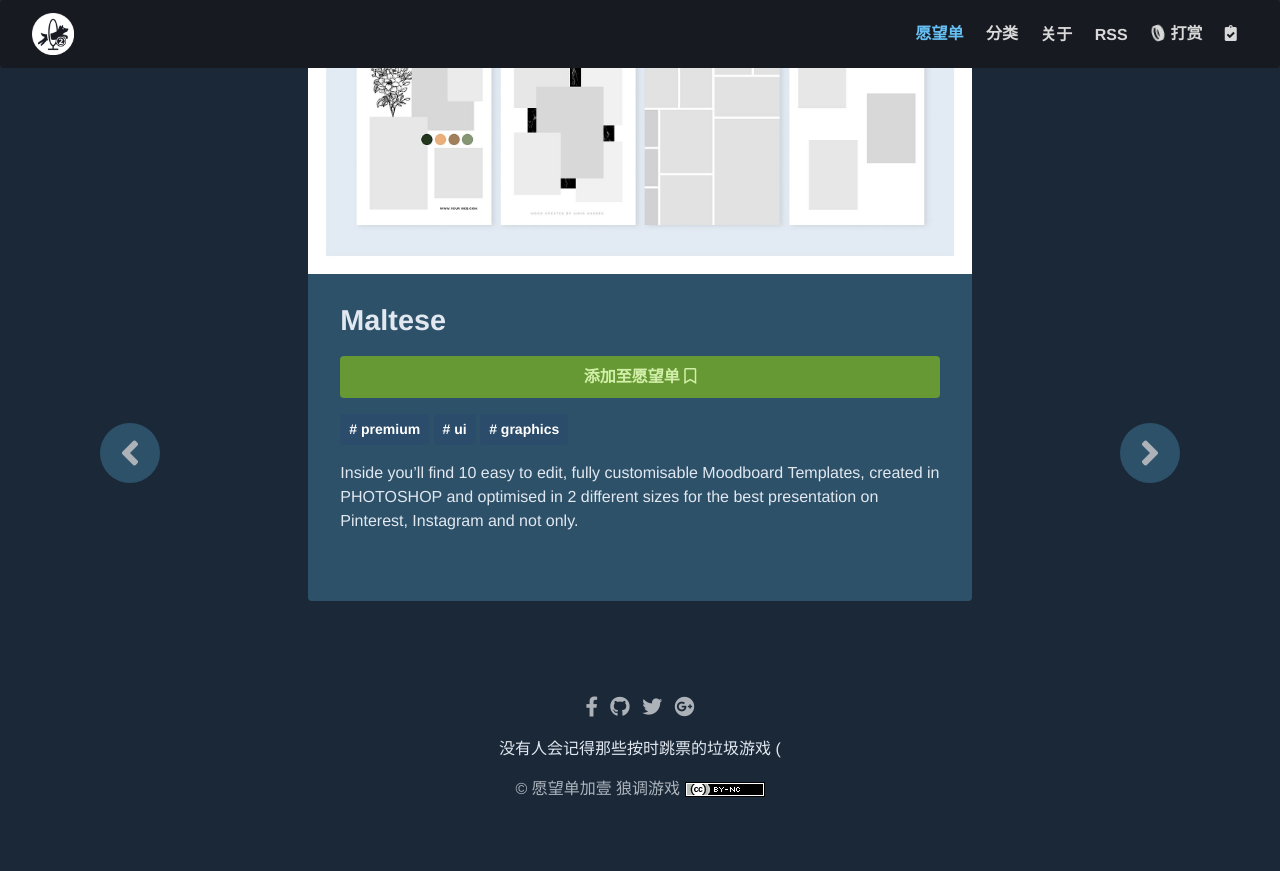
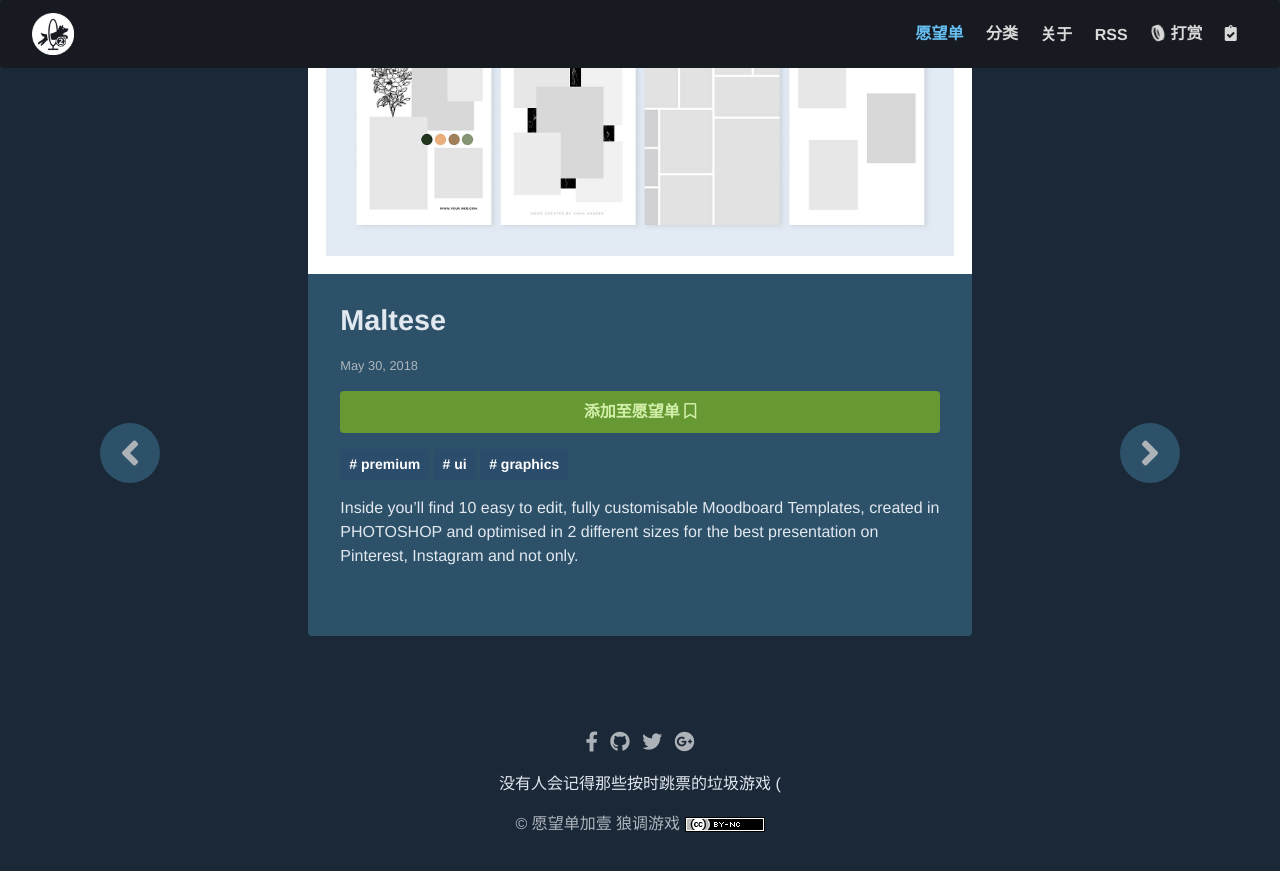
Before and after one commit to vicevolf/wishlist-gold, a Jekyll site: the page built from _posts/2018-05-30-maltese.md, in a window 1280 px wide and 900 px high, scrolled down 1141 px. Shown: the top 871 px of the window. Built offline with Jekyll 4.4.1, drawn with Linux system fonts in a browser that asks for light colours; comment, search, counter and statistics services are not loaded.

Commit message:
Update 2018-05-30-maltese.md

```diff
--- a/_posts/2018-05-30-maltese.md
+++ b/_posts/2018-05-30-maltese.md
@@ -1,8 +1,9 @@
 ---
 title:  "Maltese"
-metadate: "hide"
+# metadate: "hide"
 categories: [ Premium, UI, Graphics ]
 image: "assets/images/maltese.jpg"
 visit: "https://crmrkt.com/4K7441"
+date: "2018-05-30"
 ---
 Inside you’ll find 10 easy to edit, fully customisable Moodboard Templates, created in PHOTOSHOP and optimised in 2 different sizes for the best presentation on Pinterest, Instagram and not only.
```
